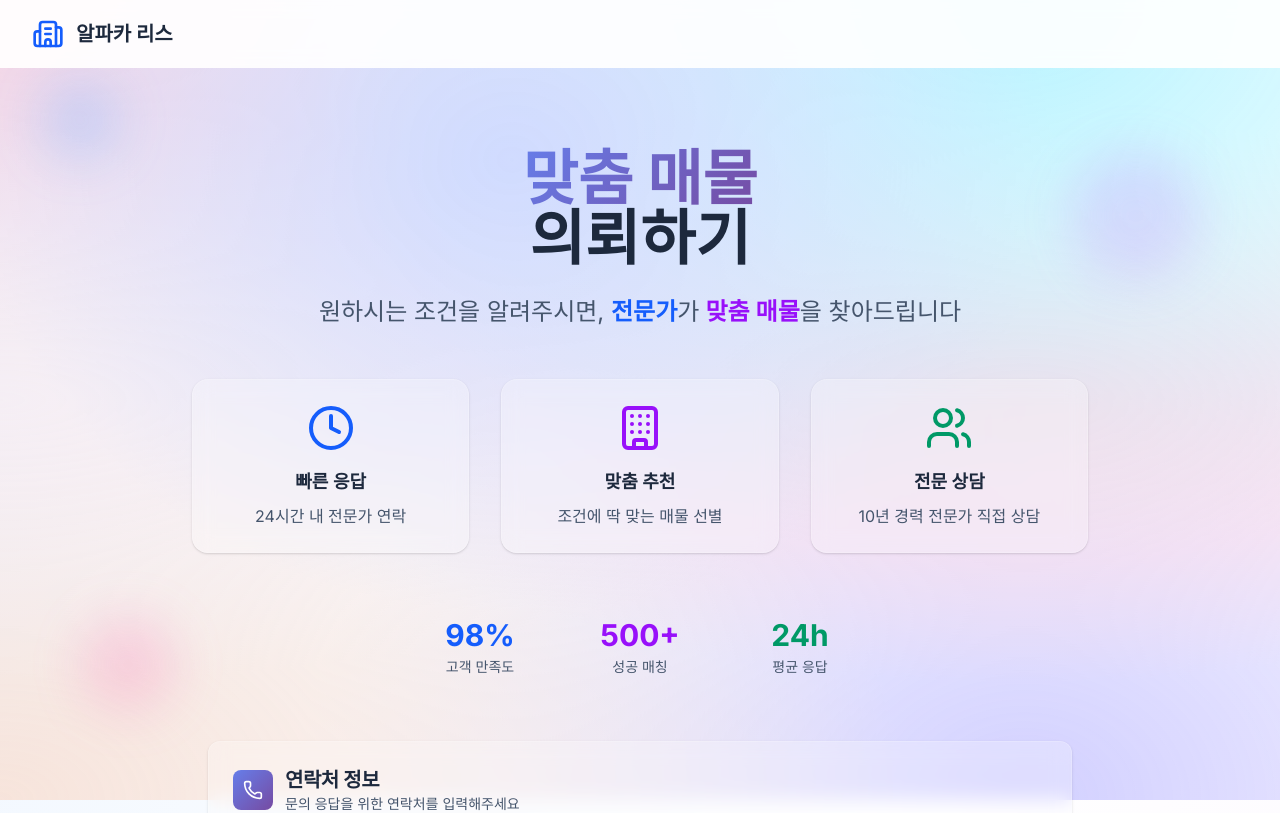
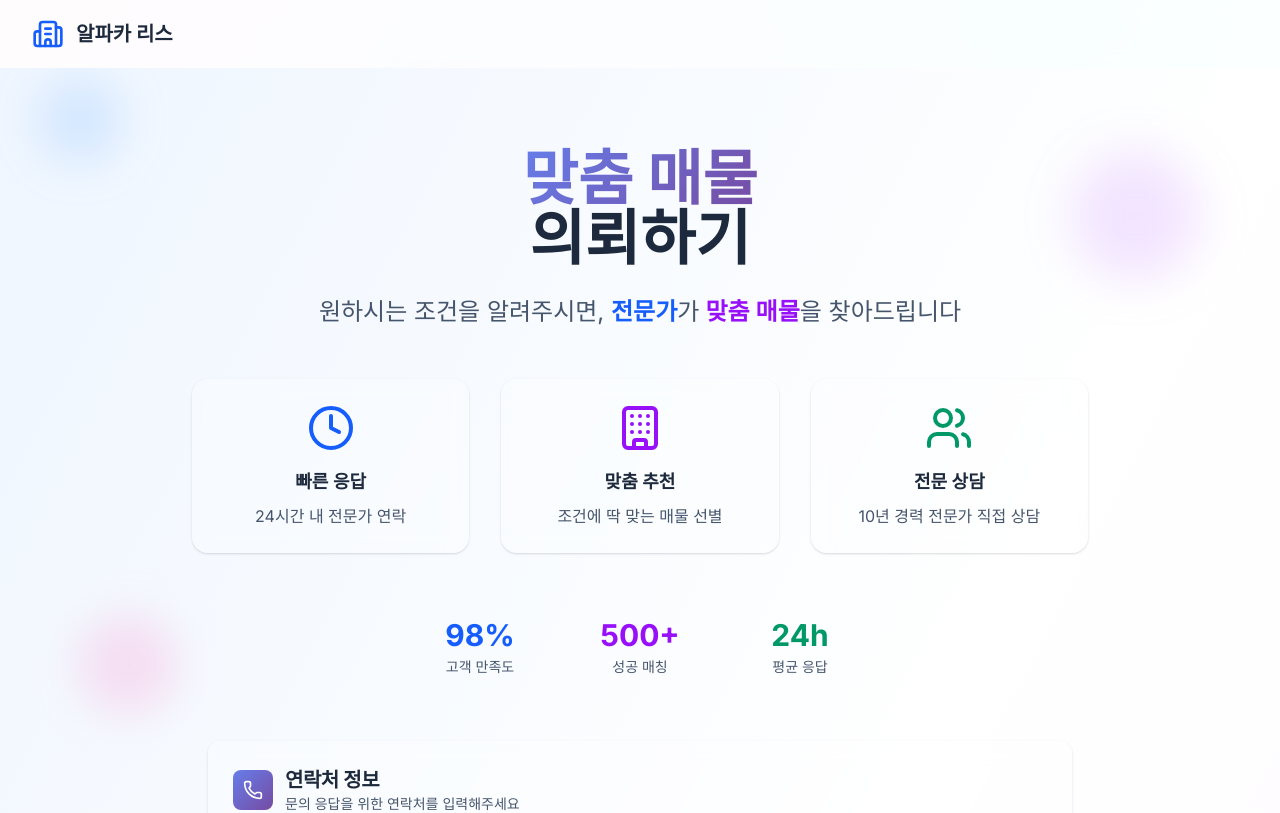
Before and after one commit to hippieperm/real-estate, a Next.js app: page /inquiry in a window 1280 px wide. Shown: the top 813 px of the page. Built offline with nearby package versions, Linux system fonts and the light colour scheme.

Commit message:
fix: 문의 페이지 배경 애니메이션 수정

```diff
--- a/src/app/inquiry/page.tsx
+++ b/src/app/inquiry/page.tsx
@@ -99,7 +99,7 @@ ${data.message}
     return (
       <div className="min-h-screen bg-gradient-to-br from-blue-50 via-white to-purple-50">
         {/* Animated Background */}
-        <div className="absolute inset-0 gradient-mesh opacity-30"></div>
+        <div className="fixed inset-0 gradient-mesh opacity-30 -z-10"></div>
         <div className="absolute top-20 left-10 w-20 h-20 bg-blue-400/20 rounded-full blur-xl animate-float"></div>
         <div className="absolute top-40 right-20 w-32 h-32 bg-purple-400/20 rounded-full blur-xl animate-float" style={{ animationDelay: '1s' }}></div>
 
@@ -166,7 +166,7 @@ ${data.message}
   return (
     <div className="min-h-screen bg-gradient-to-br from-blue-50 via-white to-purple-50">
       {/* Animated Background */}
-      <div className="absolute inset-0 gradient-mesh opacity-30"></div>
+      <div className="fixed inset-0 gradient-mesh opacity-30 -z-10"></div>
       <div className="absolute top-20 left-10 w-20 h-20 bg-blue-400/20 rounded-full blur-xl animate-float"></div>
       <div className="absolute top-40 right-20 w-32 h-32 bg-purple-400/20 rounded-full blur-xl animate-float" style={{ animationDelay: '1s' }}></div>
       <div className="absolute bottom-20 left-20 w-24 h-24 bg-pink-400/20 rounded-full blur-xl animate-float" style={{ animationDelay: '2s' }}></div>
```
